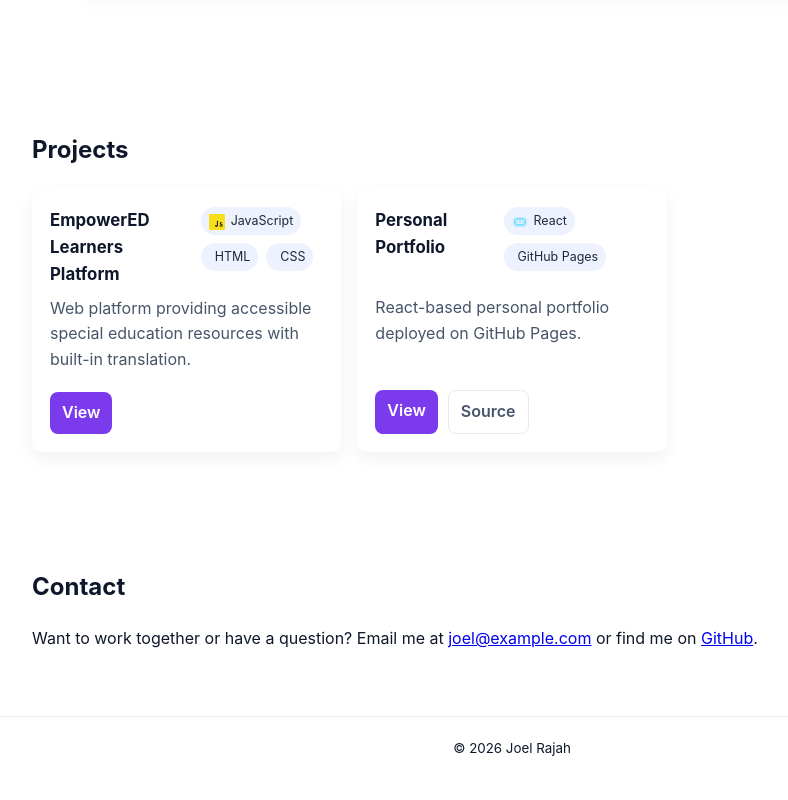
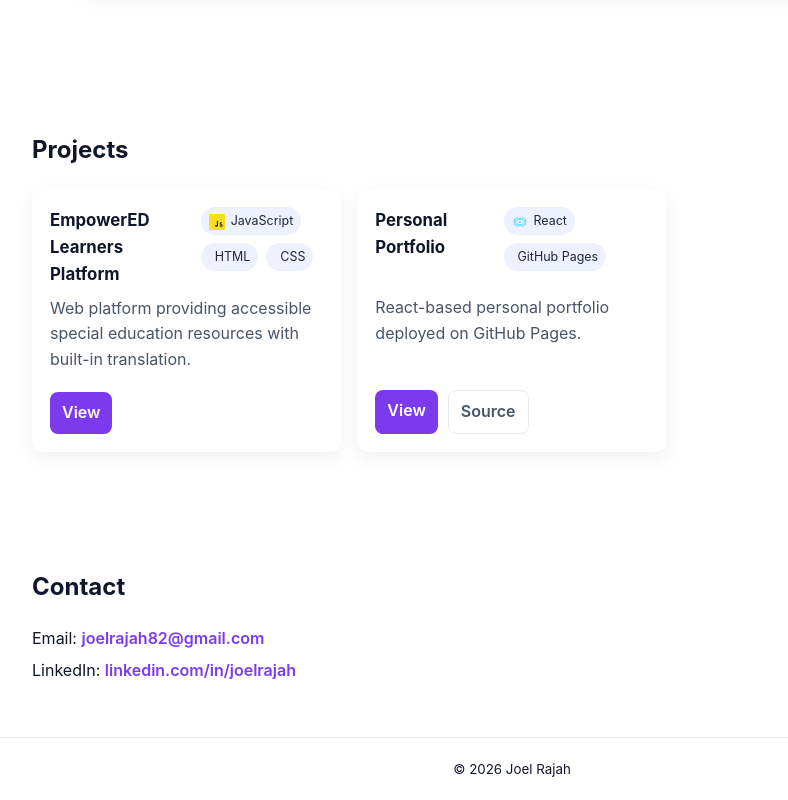
Before and after one commit to joelrajah08/joelrajah08.github.io, a React (Create React App) app: page / in a window 1280 px wide. Shown: the part 1539-2339 px from the top of the page, without its empty margins (128-916 px from the left). Before the commit the page ends 2317 px from the top, so only its background shows below. Built offline with nearby package versions, Linux system fonts and the light colour scheme.

Commit message:
feat(contact): add email and LinkedIn contact section

```diff
--- a/src/App.css
+++ b/src/App.css
@@ -220,6 +220,11 @@
 .modal-close { background:transparent; border:0; font-size:1.4rem; line-height:1; cursor:pointer; }
 .modal-body { margin-top:12px; }
 
+/* Contact section */
+.contact p { margin: 6px 0; }
+.contact a { color: #7c3aed; text-decoration: none; font-weight:600; }
+.contact a:hover { text-decoration: underline; }
+
 
 @media (max-width: 520px) {
   .hero h1 { font-size: 1.6rem; }
--- a/src/App.js
+++ b/src/App.js
@@ -78,10 +78,12 @@ function App() {
 
         <section id="contact" className="section contact">
           <h2>Contact</h2>
+          <p>Email: <a href="mailto:joelrajah82@gmail.com">joelrajah82@gmail.com</a></p>
           <p>
-            Want to work together or have a question? Email me at{' '}
-            <a href="mailto:joel@example.com">joel@example.com</a> or find me on{' '}
-            <a href="https://github.com/joelrajah08" target="_blank" rel="noreferrer">GitHub</a>.
+            LinkedIn:{' '}
+            <a href="https://www.linkedin.com/in/joelrajah" target="_blank" rel="noreferrer">
+              linkedin.com/in/joelrajah
+            </a>
           </p>
         </section>
       </main>
```
